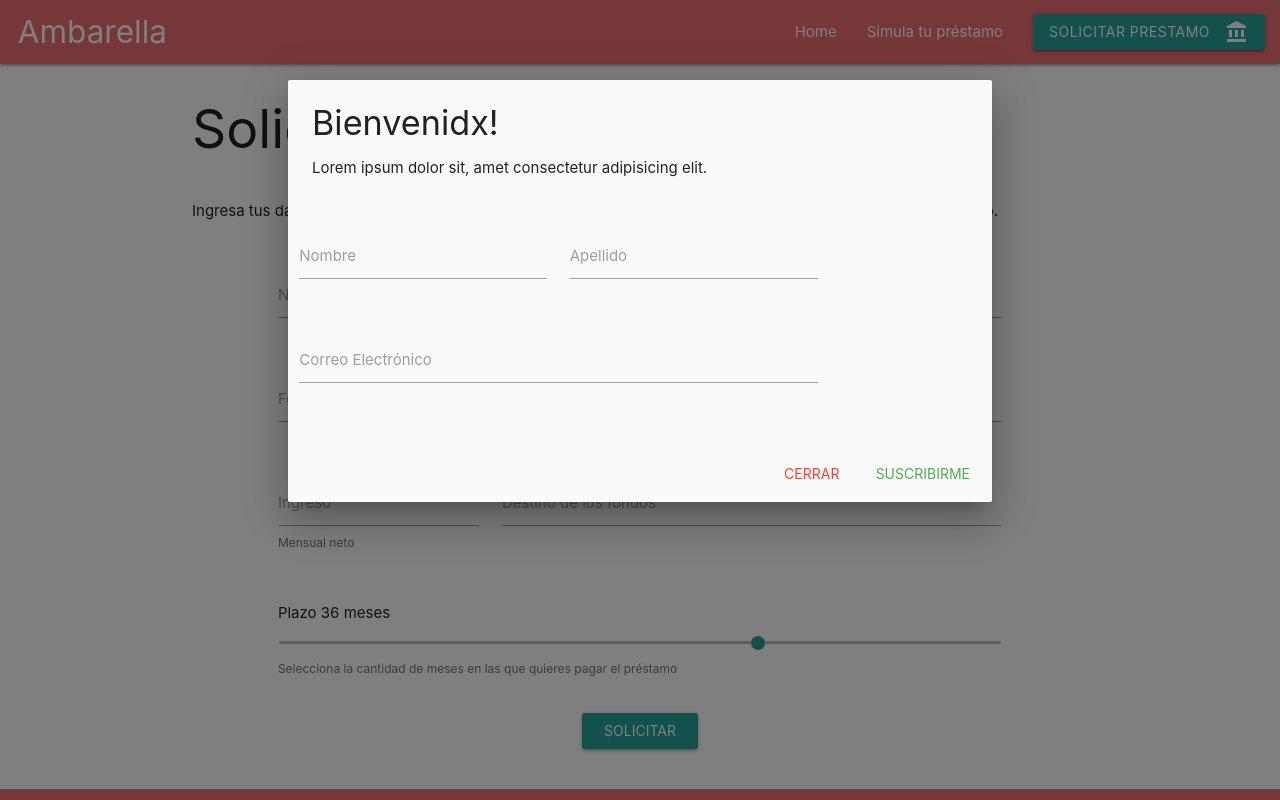
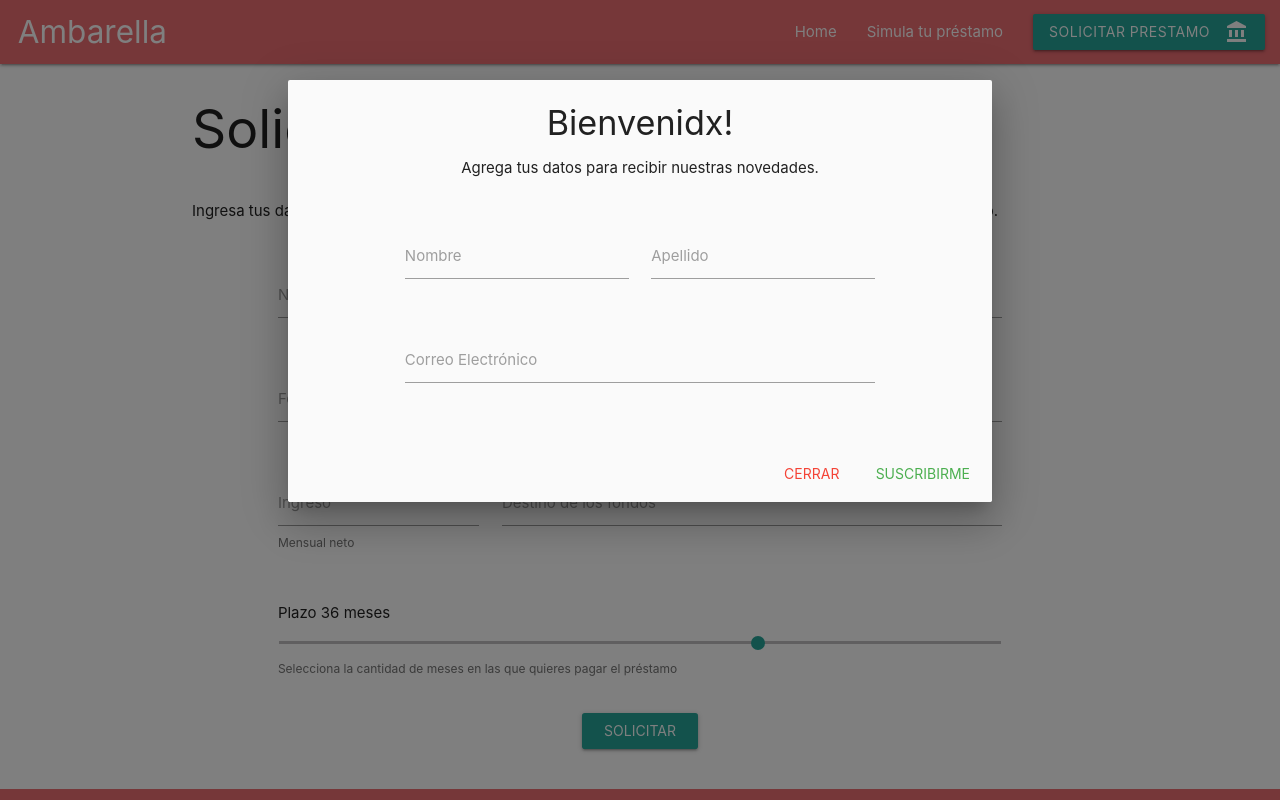
Before and after one commit to Ambarella-VE/js-project-v2, a plain HTML site: page pages/application-form.html in a window 1280 px wide. Shown: the top 800 px of the page. Drawn offline with nearby package versions, Linux system fonts and the light colour scheme.

Commit message:
Modal styles

```diff
--- a/pages/application-form.html
+++ b/pages/application-form.html
@@ -140,18 +140,19 @@
     <a id="modal-trigger" class="modal-trigger" href="#modal1">Modal</a>
     <div id="modal1" class="modal"> <!-- INICIO DE MODAL -->
 
-      <div class="modal-content">
+      <div class="modal-content center">
         <h4>Bienvenidx!</h4>
-        <p>Lorem ipsum dolor sit, amet consectetur adipisicing elit.</p>
+        <p>Agrega tus datos para recibir nuestras novedades.</p>
       </div>
+      <div class="container">
         <div class="row">
-        <form class="col">
+          <form class="col s12">
             <div class="row">
-            <div class="input-field col">
+              <div class="input-field col s6">
                 <input id="firstName" type="text" class="validate"></input>
                 <label for="firstName">Nombre</label>
               </div>
-            <div class="input-field col">
+              <div class="input-field col s6">
                 <input id="lastName" type="text" class="validate"></input>
                 <label for="lastName">Apellido</label>
               </div>
@@ -163,6 +164,7 @@
               </div>
             </div>
           </form>
+        </div>
       </div>
 
       <div class="modal-footer">
```
Also changed, not shown: index.html (+7 -6 lines), pages/simulator.html (+7 -5 lines). Lines whose indentation alone changed are shown as unchanged.
